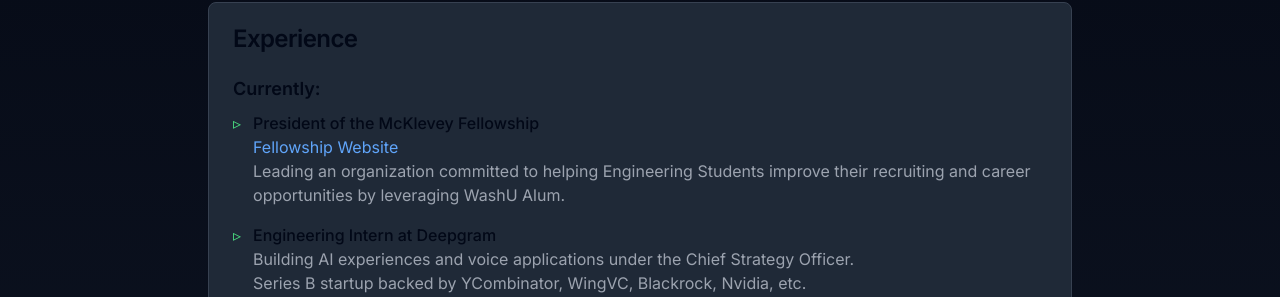
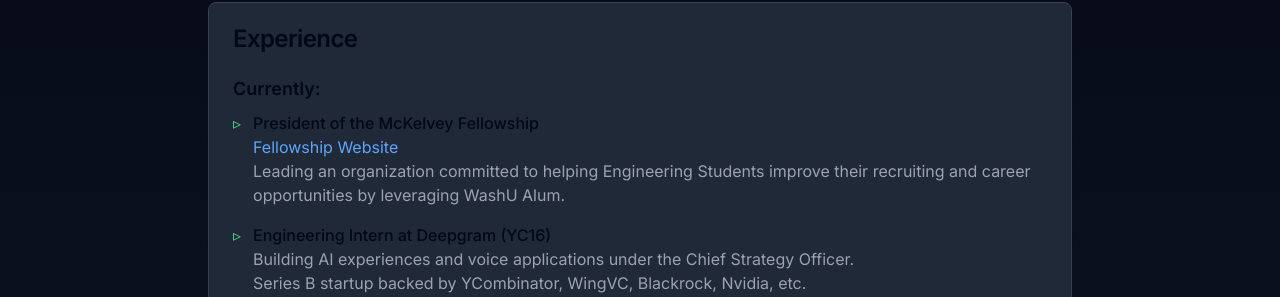
Before and after one commit to rschavali02/RahulChavali, a Next.js app: page / in a window 1280 px wide. Both pictures are taken after a click on the tab "Experience". Shown: the part 368-665 px from the top of the page. Built offline with nearby package versions, Linux system fonts and the light colour scheme.

Commit message:
grammar fixes

```diff
--- a/app/page.tsx
+++ b/app/page.tsx
@@ -108,7 +108,7 @@ export default function Home() {
                     <li className="flex gap-3">
                       <span className="text-green-400">▹</span>
                       <div>
-                        <p className="font-medium">President of the McKlevey Fellowship</p>
+                        <p className="font-medium">President of the McKelvey Fellowship</p>
                         <div className="text-blue-400">
                         <Link href={"https://www.mckelveyfellowship.com/"}>Fellowship Website</Link>
                         </div>
@@ -120,7 +120,7 @@ export default function Home() {
                     <li className="flex gap-3">
                       <span className="text-green-400">▹</span>
                       <div>
-                        <p className="font-medium">Engineering Intern at Deepgram</p>
+                        <p className="font-medium">Engineering Intern at Deepgram (YC16)</p>
                         <p className="text-gray-400">Building AI experiences and voice applications under the Chief Strategy Officer. </p>
                         <p className="text-gray-400">Series B startup backed by YCombinator, WingVC, Blackrock, Nvidia, etc. </p>
                       </div>
@@ -137,7 +137,7 @@ export default function Home() {
                         <p className="font-medium">Machine Learning Research Assistant</p>
                         <Link href={"https://github.com/rschavali02/ML-Research--UNET-1D-CNN-Image-Denoiser"} className="text-blue-400">Link to Work</Link>
                         <p className="text-gray-400">Worked in the Computational Imaging Lab @ Washington University in St. Louis. Build CNN models for 1D denoising on hyperspectral images.</p>
-                        <p className="text-gray-400">Build CNN models for 1D denoising on hyperspectral images.</p>
+                        <p className="text-gray-400">Built CNN models for 1D denoising on hyperspectral images.</p>
                       </div>
                     </li>
                     <li className="flex gap-3">
@@ -154,7 +154,7 @@ export default function Home() {
                       <div>
                         <p className="font-medium">Product Development @ WashU GSDC</p>
                         <p className="text-gray-400">
-                          Led 6 developers to create and app for WashU's on campus ice cream store. Built full-stack and ideated product iterations.
+                          Led 6 developers to create an app for WashU's on campus ice cream store. Built full-stack and ideated product iterations.
                         </p>
                       </div>
                     </li>
@@ -265,7 +265,7 @@ export default function Home() {
                   <CardDescription>Python</CardDescription>
                 </CardHeader>
                 <CardContent>
-                  <p>A study tool that transcribe YouTube/personal videos and creates customizable notes for any subject</p>
+                  <p>A study tool that transcribes YouTube/personal videos and creates customizable notes for any subject</p>
                 </CardContent>
                 <CardFooter>
                   <div className="flex gap-2">
```
